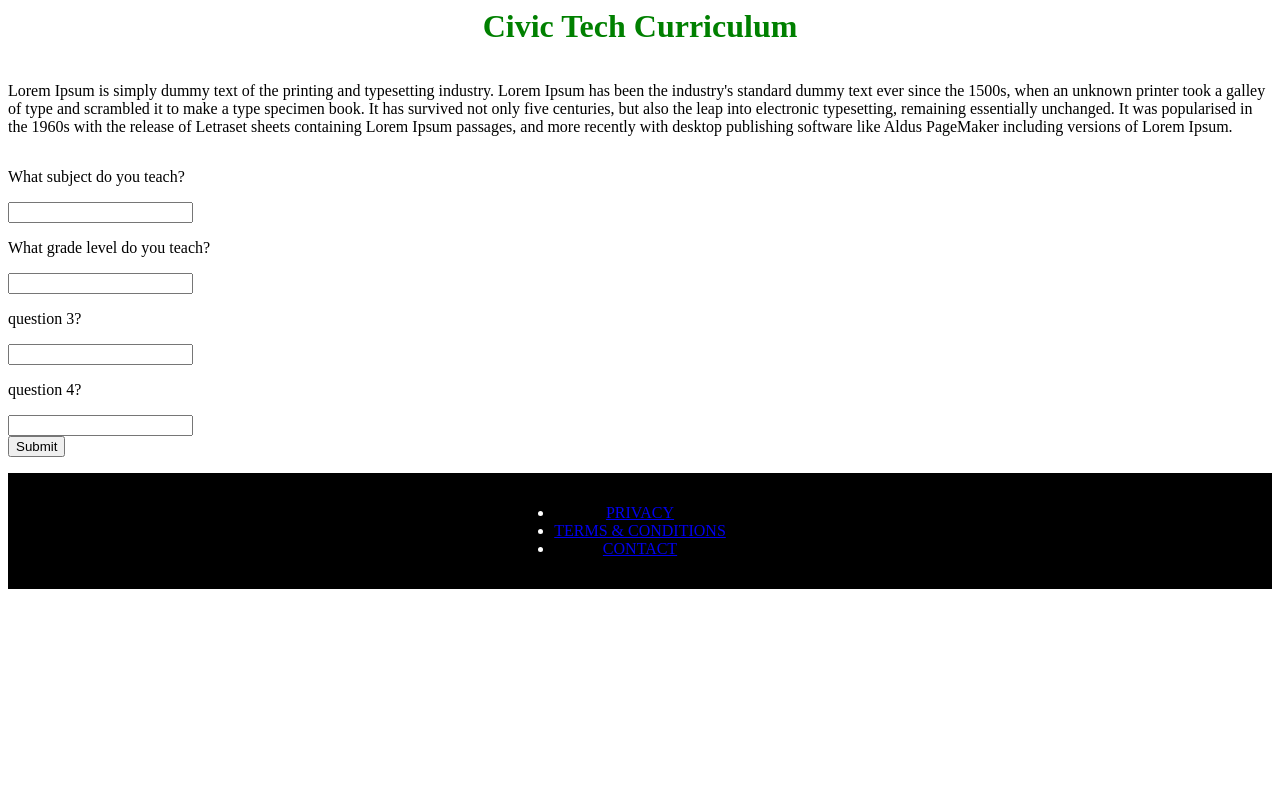
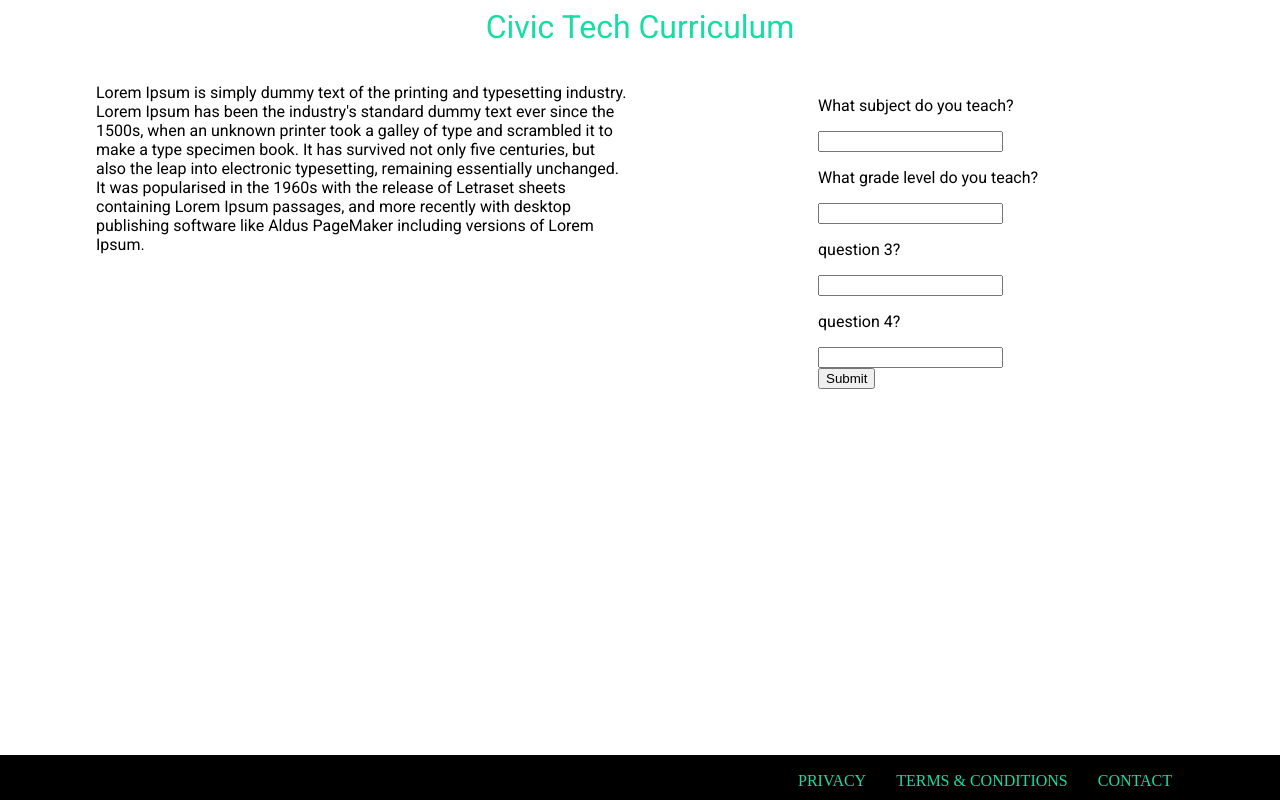
Before and after one commit to danilaurenhill/civic-in-universities, a plain HTML site: page index.html in a window 1280 px wide. Drawn offline with Linux system fonts and the light colour scheme.

Commit message:
Basic positioning of elements, styling to first page

```diff
--- a/index.html
+++ b/index.html
@@ -12,9 +12,12 @@
     	<h1> Civic Tech Curriculum </h1>
     </header>
     <section class="description">
+      <div class="intro">
     		<p>Lorem Ipsum is simply dummy text of the printing and typesetting industry. Lorem Ipsum has been the industry's standard dummy text ever since the 1500s, when an unknown printer took a galley of type and scrambled it to make a type specimen book. It has survived not only five centuries, but also the leap into electronic typesetting, remaining essentially unchanged. It was popularised in the 1960s with the release of Letraset sheets containing Lorem Ipsum passages, and more recently with desktop publishing software like Aldus PageMaker including versions of Lorem Ipsum.</p>
+      </div>
     </section>
     <section class="questions">
+      <div class="input">
     	  <form>
     	    <p>What subject do you teach?<p>
     	    <input type="text" name="teach">
@@ -27,14 +30,15 @@
     	    <br>
     	    <input type="submit" value="Submit">
 		    </form>
+      </div>
     </section>
       <section class="footer" id="footer">
-       <nav>
+       <footer>
           <ul>
             <li><a href="#">Privacy</a></li>
             <li><a href="#">Terms & Conditions</a></li>
             <li><a href="mailto:name@email.com">Contact</a></li>
           </ul>
-        </nav>
+        </footer>
     </section>
   </body>
--- a/stylesheets/base.scss
+++ b/stylesheets/base.scss
@@ -1,3 +1,29 @@
+$green: #16DDA4;
+$font: Roboto, sans-serif;
+
 h1 {
-  color: green;
+  color: black;
+  font-family: $font;
+  font-weight: 400;
 }
+
+p {
+  font-family: $font;
+  font-weight: 400;
+}
+
+section {
+  margin: 10px;
+}
+
+.submit {
+  display:inline-block;
+  background-color: $green;
+  cursor:pointer;
+  color:white;
+  font-family: 100% $font;
+  font-size: modular-scale(0);
+  padding:8px 0px;
+  text-decoration:none;
+  border: none;
+}
--- a/stylesheets/footer_1px.scss
+++ b/stylesheets/footer_1px.scss
@@ -0,0 +1,32 @@
+$green: #16DDA4;
+
+footer {
+  position: absolute;
+  bottom: 0;
+  left: 0;
+  background-color:black;
+  color: white;
+  clear: both;
+  height: 45px;
+  @include span-columns(12);
+  text-align:center;
+  padding: 1px;
+  max-width: none;
+  nav, ul {
+    list-style-type: none;
+    float: none;
+    width: auto;
+  }
+  li {
+    text-transform: uppercase;
+    padding-left: 30px;
+    &:first-child {margin-left: 620px;}
+    a {
+      color: $green;
+      text-decoration: none;
+    }
+  }
+  ul {
+    display: inline-flex;
+  }
+}
--- a/stylesheets/layout_1px.scss
+++ b/stylesheets/layout_1px.scss
@@ -1,25 +1,36 @@
+$green: #16DDA4;
+$font: Roboto, sans-serif;
+
 header {
-	h1 { text-align:center;}
+	h1 {
+    color: $green;
+    text-align:center;
+  }
 }
 section {
-	@include span-columns(12);
+	@include outer-container;
 }
 
-.footer {
-  background-color:black;
-  color: white;
-  clear: both;
-  @include span-columns(12);
-  text-align:center;
-  padding: 15px;
-  max-width: none;
-  nav, ul {
-    float: none;
-    width: auto;
-  }
-  li { text-transform: uppercase; }
-  ul {
-    display: inline-block;
-    padding: 0px;
+.description {
+  .intro {
+    @include span-columns(6);
   }
 }
+.questions {
+  .input {
+    @include span-columns(6);
+    position: absolute;
+    top: 10%;
+    left: 60%;
+    padding-left: 50px;
+  }
+}
+
+.hero {
+  @include span-columns(12);
+  background-image: url("./images/tech_jobs_academy_demo.jpg");
+  background-repeat: no-repeat;
+  background-size: 750px;
+  background-position: -60px 0px;
+  padding-top: 15%;
+}
```
Also changed, not shown: images/tech_jobs_academy_demo.jpg (added), stylesheets/style.css, 1 other file. Lines whose indentation alone changed are shown as unchanged.
